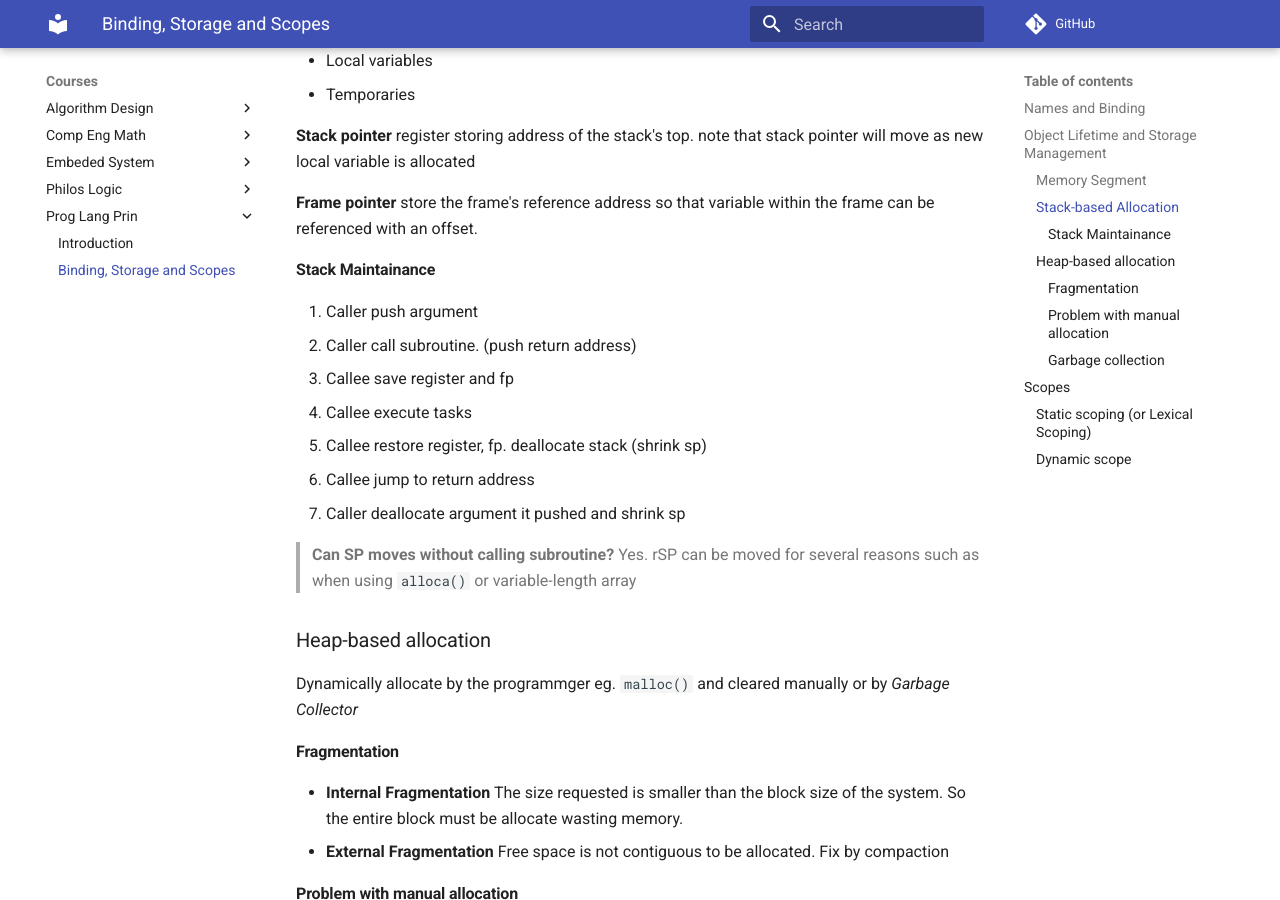
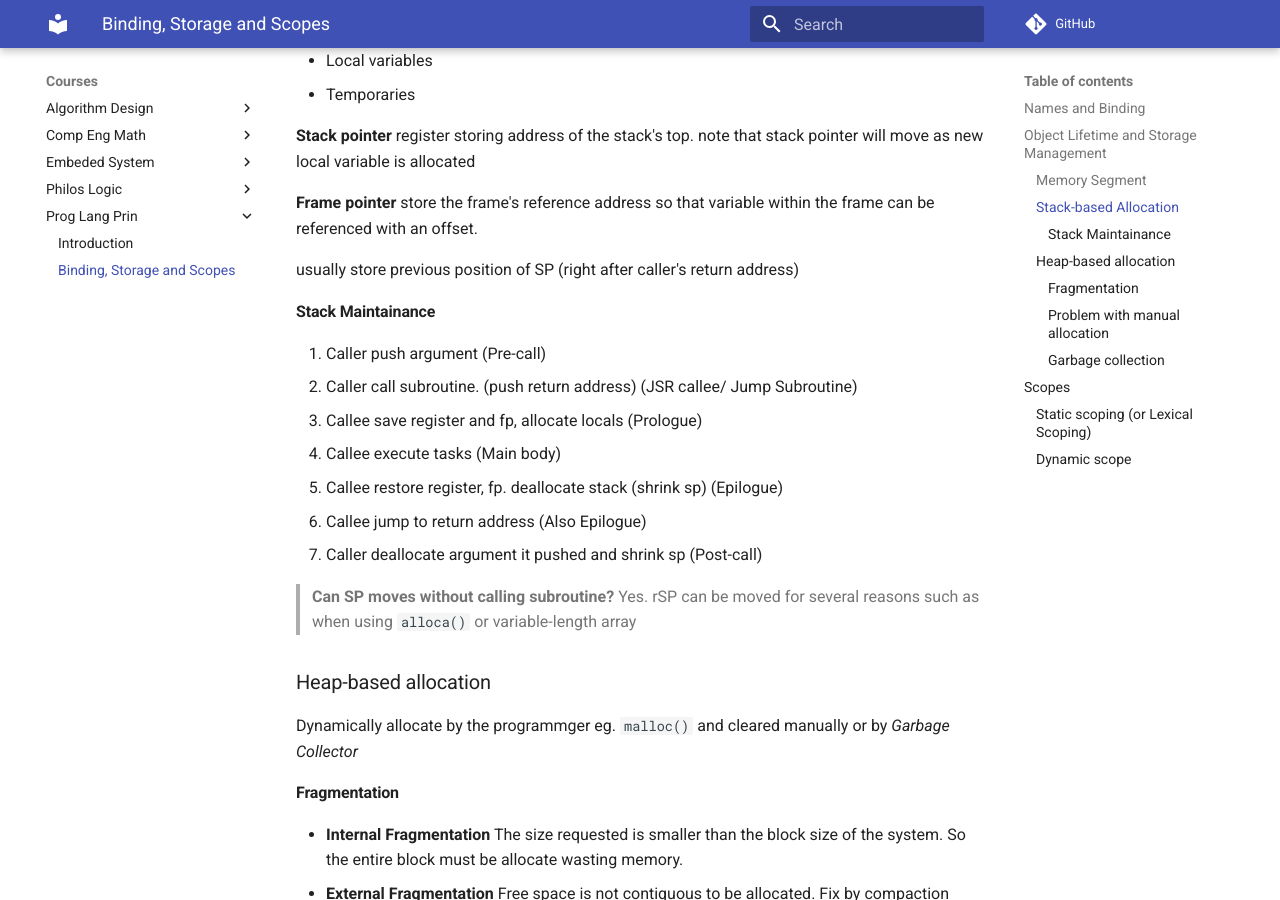
Before and after one commit to saengowp/LectureNote, an MkDocs documentation site: the page built from docs/Courses/Prog_Lang_Prin/02_NameAndBinding.md, in a window 1280 px wide and 900 px high, scrolled down 908 px. Built offline with MkDocs 1.6.1 and Material for MkDocs 9.7.7, drawn with Linux system fonts in a browser that asks for light colours; comment, search, counter and statistics services are not loaded.

Commit message:
proglangprin: add tag to activation record procedure

```diff
--- a/docs/Courses/Prog_Lang_Prin/02_NameAndBinding.md
+++ b/docs/Courses/Prog_Lang_Prin/02_NameAndBinding.md
@@ -31,15 +31,17 @@ When subroutine is called, **Stack frame** (or activation record) is formed cons
 
 **Frame pointer** store the frame's reference address so that variable within the frame can be referenced with an offset.
 
+usually store previous position of SP (right after caller's return address)
+
 #### Stack Maintainance
 
-1. Caller push argument
-2. Caller call subroutine. (push return address)
-3. Callee save register and fp
-4. Callee execute tasks
-5. Callee restore register, fp. deallocate stack (shrink sp)
-6. Callee jump to return address
-7. Caller deallocate argument it pushed and shrink sp
+1. Caller push argument (Pre-call)
+2. Caller call subroutine. (push return address) (JSR callee/ Jump Subroutine)
+3. Callee save register and fp, allocate locals (Prologue)
+4. Callee execute tasks (Main body)
+5. Callee restore register, fp. deallocate stack (shrink sp) (Epilogue)
+6. Callee jump to return address (Also Epilogue)
+7. Caller deallocate argument it pushed and shrink sp (Post-call)
 
 > **Can SP moves without calling subroutine?**
 > Yes. rSP can be moved for several reasons such as when using `alloca()` or variable-length array
```
